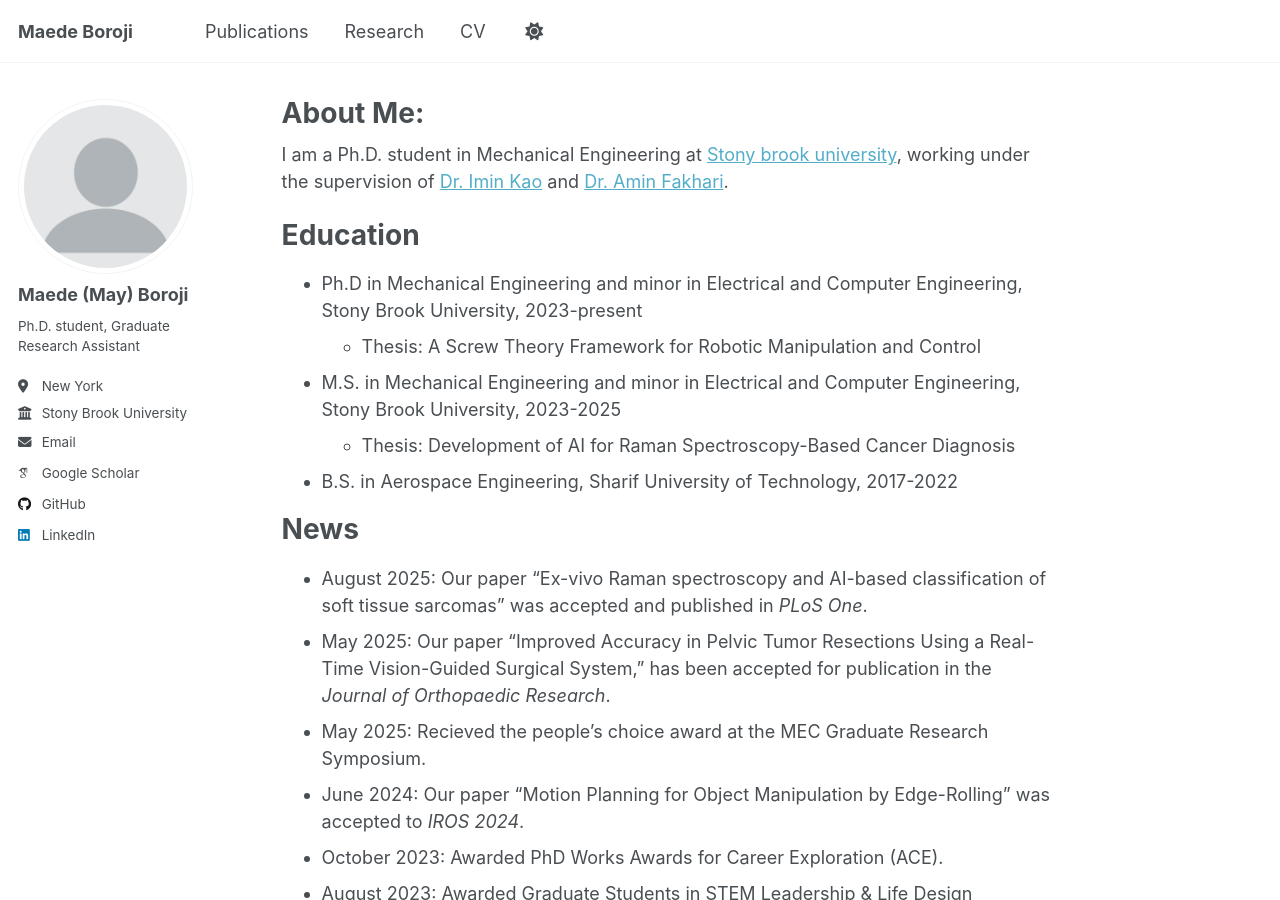
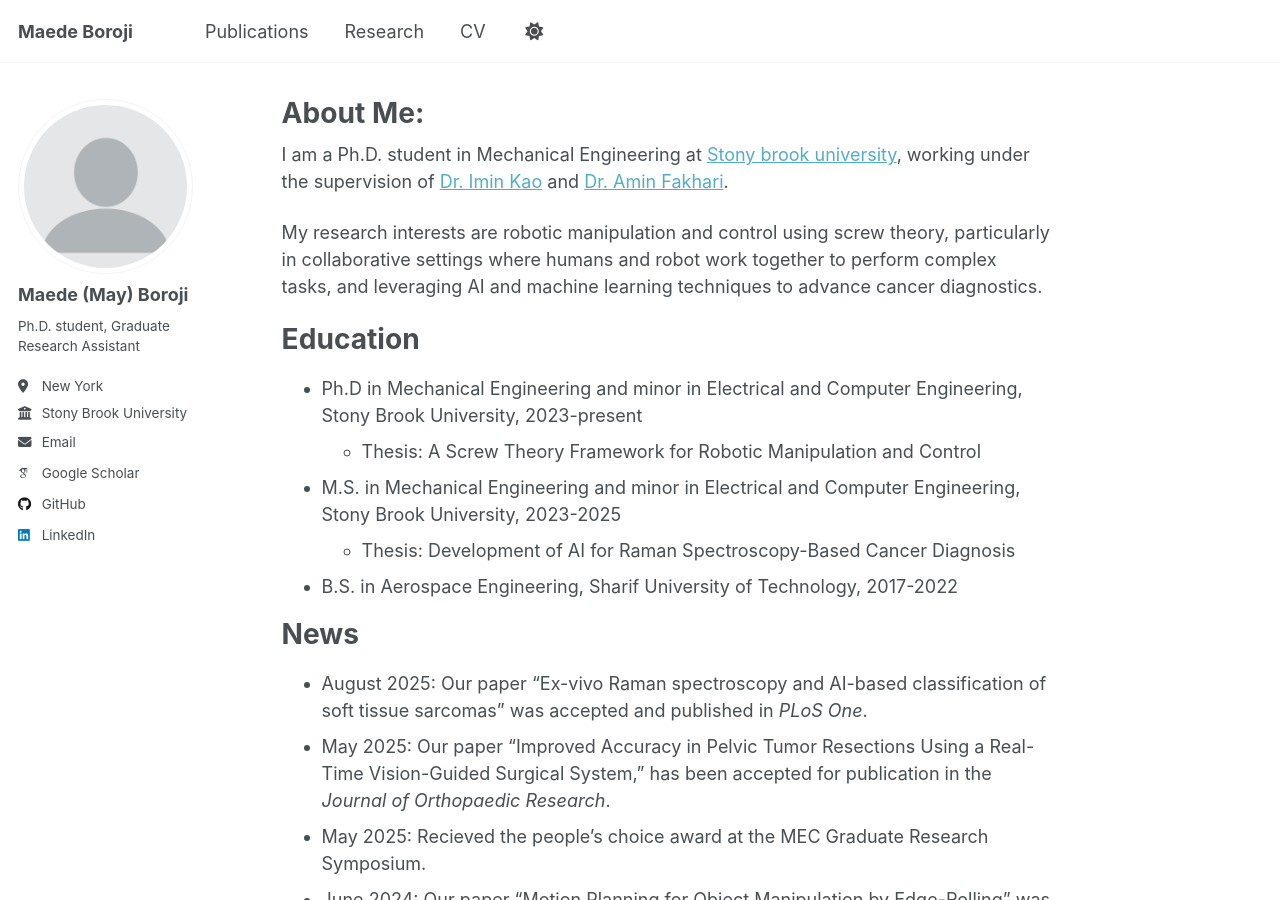
Before and after one commit to MahiBoroji/MahiBoroji.github.io, a Jekyll site: the page built from _pages/about.md, in a window 1280 px wide and 900 px high. Built offline with Jekyll 4.4.1, drawn with Linux system fonts in a browser that asks for light colours; some web fonts are replaced.

Commit message:
Update about.md

```diff
--- a/_pages/about.md
+++ b/_pages/about.md
@@ -7,6 +7,8 @@ redirect_from:
   - /about.html
 ---
 I am a Ph.D. student in Mechanical Engineering at [Stony brook university](https://www.stonybrook.edu/), working under the supervision of [Dr. Imin Kao](https://me.stonybrook.edu/people/faculty/Kao_Imin.html) and [Dr. Amin Fakhari](https://aminfakhari.github.io/).
+
+My research interests are robotic manipulation and control using screw theory, particularly in collaborative settings where humans and robot work together to perform complex tasks, and leveraging AI and machine learning techniques to advance cancer diagnostics.
 
 
 Education
```
